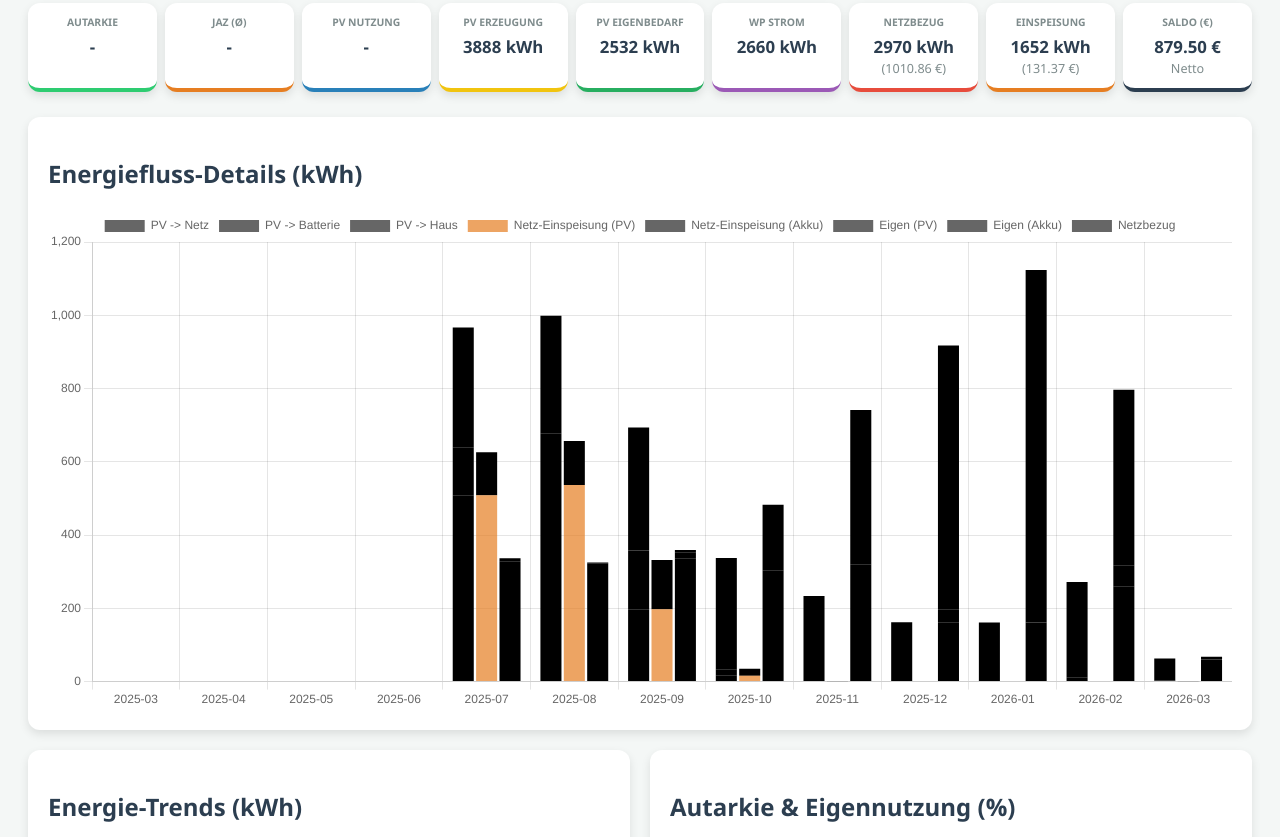
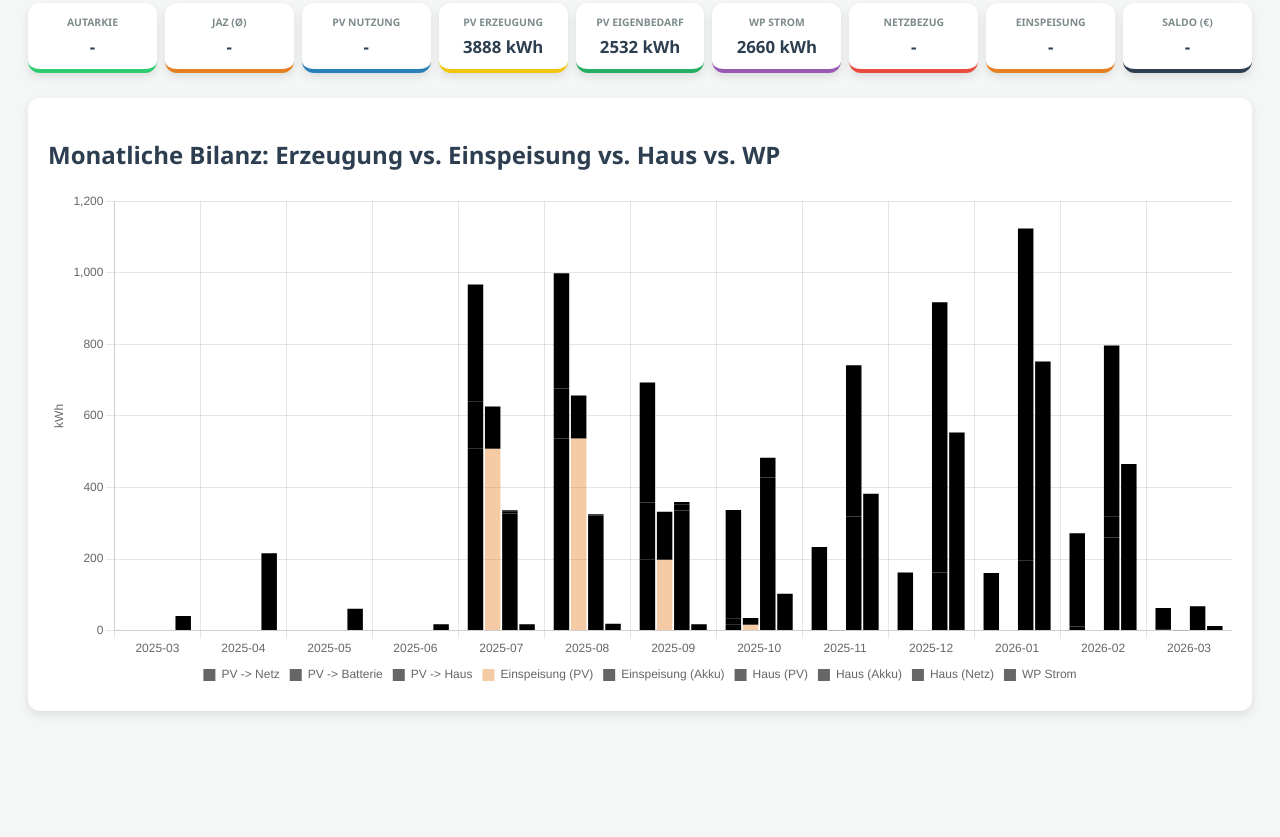
Before and after one commit to skoerner76-klara/energyboard, a plain HTML site: page index1.html in a window 1280 px wide. Shown: the part 303-1140 px from the top of the page. After the commit the page ends 1062 px from the top, so only its background shows below. Drawn offline with nearby package versions, Linux system fonts and the light colour scheme.

Commit message:
Update index1.html

```diff
--- a/index1.html
+++ b/index1.html
@@ -2,7 +2,7 @@
 <html lang="de">
 <head>
     <meta charset="UTF-8">
-    <title>Energie-Monitor - Detailansicht</title>
+    <title>Energie-Monitor - Detailansicht mit WP</title>
     <script src="https://cdn.jsdelivr.net/npm/chart.js"></script>
     <script src="https://cdnjs.cloudflare.com/ajax/libs/PapaParse/5.3.0/papaparse.min.js"></script>
     <style>
@@ -27,14 +27,13 @@
         .sub-val { display: block; font-size: 0.75em; color: #7f8c8d; font-weight: normal; margin-top: 4px; }
         .chart-card { background: white; padding: 20px; border-radius: 12px; box-shadow: 0 4px 10px rgba(0,0,0,0.1); margin-bottom: 20px; }
         .main-chart-container { height: 500px; position: relative; }
-        .side-charts { display: grid; grid-template-columns: 1fr 1fr; gap: 20px; }
         .upload-area { background: #fff; padding: 20px; border-radius: 12px; text-align: center; margin-bottom: 20px; border: 3px dashed #3498db; }
     </style>
 </head>
 <body>
 
 <div class="container">
-    <h1 style="text-align:center">📊 Detaillierte Energie-Analyse</h1>
+    <h1 style="text-align:center">📊 Energiefluss & Wärmepumpe</h1>
 
     <div class="upload-area">
         <input type="file" id="fileInput" multiple accept=".csv">
@@ -63,12 +62,7 @@
         <div class="stat-card" style="border-color: #2c3e50"><h3>Saldo (€)</h3><p id="txtSaldo">-</p></div>
     </div>
 
-    <div class="chart-card"><h2>Energiefluss-Details (kWh)</h2><div class="main-chart-container"><canvas id="chartMain"></canvas></div></div>
-
-    <div class="side-charts">
-        <div class="chart-card"><h2>Energie-Trends (kWh)</h2><div style="height:300px"><canvas id="chartLines"></canvas></div></div>
-        <div class="chart-card"><h2>Autarkie & Eigennutzung (%)</h2><div style="height:300px"><canvas id="chartAutarky"></canvas></div></div>
-    </div>
+    <div class="chart-card"><h2>Monatliche Bilanz: Erzeugung vs. Einspeisung vs. Haus vs. WP</h2><div class="main-chart-container"><canvas id="chartMain"></canvas></div></div>
 </div>
 
 <script>
@@ -77,7 +71,6 @@
     let currentMode = 'All', selectedYear = '';
 
     window.onload = () => {
-        // LocalStorage für Einstellungen
         document.getElementById('inpPrice').value = localStorage.getItem('cfg_p') || (DEFAULT_PREIS * 100).toFixed(2);
         document.getElementById('inpBase').value = localStorage.getItem('cfg_b') || DEFAULT_GG.toFixed(2);
 
@@ -98,8 +91,8 @@
             if ((row[0]||"").toString().toLowerCase() === "monat") {
                 let key = row[1];
                 if (key.includes(".")) { const p = key.split("."); key = `${p[p.length-1]}-${p[p.length-2].padStart(2, '0')}`; }
-                const h = cleanNum(row[7]), m = cleanNum(row[12]), r = cleanNum(row[17]), v = cleanNum(row[21]), w = cleanNum(row[22]);
-                if (m+r > 0 || h > 0) monthly[key] = { elec: (m + r), heat: (h+m+r), tAussen: v, tVorlauf: w, hasHeat: h > 0.5 };
+                const h = cleanNum(row[7]), m = cleanNum(row[12]), r = cleanNum(row[17]);
+                if (m+r > 0 || h > 0) monthly[key] = { elec: (m + r), heat: (h+m+r), hasHeat: h > 0.5 };
             }
         });
         return monthly;
@@ -113,7 +106,6 @@
             if (time.length < 7) return;
             const key = time.substring(0, 7);
             if (!monthly[key]) monthly[key] = { p2g:0, p2b:0, p2s:0, b2g:0, b2s:0, g2s:0, g2b:0 };
-
             monthly[key].p2g += parseFloat(row.PvToGrid) || 0;
             monthly[key].p2b += parseFloat(row.PvToBattery) || 0;
             monthly[key].p2s += parseFloat(row.PvToSite) || 0;
@@ -142,19 +134,6 @@
         }
         createBtn('Gesamt', 'All');
         years.forEach(y => createBtn(y, 'Year', y));
-
-        const startSel = document.getElementById('selectStart'), endSel = document.getElementById('selectEnd');
-        startSel.innerHTML = endSel.innerHTML = '';
-        keys.forEach(k => { startSel.add(new Option(k, k)); endSel.add(new Option(k, k)); });
-        endSel.selectedIndex = keys.length - 1;
-
-        [startSel, endSel, document.getElementById('inpPrice'), document.getElementById('inpBase')].forEach(el => {
-            el.oninput = () => {
-                if(el.id === 'inpPrice') localStorage.setItem('cfg_p', el.value);
-                if(el.id === 'inpBase') localStorage.setItem('cfg_b', el.value);
-                render();
-            };
-        });
         render();
     }
 
@@ -172,7 +151,6 @@
 
         if (currentMode === 'Year') keys = keys.filter(k => k.startsWith(selectedYear));
 
-        if (keys.length === 0) return;
         const data = keys.map(m => {
             const wp = wpStore[m] || {elec:0, heat:0, hasHeat:false};
             const s = sunStore[m] || {p2g:0, p2b:0, p2s:0, b2g:0, b2s:0, g2s:0, g2b:0};
@@ -181,55 +159,40 @@
             const gridTotal = s.g2s + s.g2b;
             const feedTotal = s.p2g + s.b2g;
             const totalNeed = selfUsed + s.g2s;
-
             return { m, pvGen, selfUsed, gridTotal, feedTotal, totalNeed, ...wp, ...s,
                      autarky: totalNeed > 0 ? (selfUsed / totalNeed * 100) : 0,
                      usage: pvGen > 0 ? (selfUsed / pvGen * 100) : 0 };
         });
 
-        const tGrid = data.reduce((sum,d)=>sum+d.gridTotal,0);
-        const tFeed = data.reduce((sum,d)=>sum+d.feedTotal,0);
-        const gridCostTotal = tGrid * priceToUse + (keys.length * baseToUse);
-        const feedMoney = tFeed * VERGUETUNG_PV;
-
+        // Stats Update
         document.getElementById('txtPvTotal').innerText = data.reduce((sum,d)=>sum+d.pvGen,0).toFixed(0) + " kWh";
         document.getElementById('txtPvSelfTotal').innerText = data.reduce((sum,d)=>sum+d.selfUsed,0).toFixed(0) + " kWh";
-        document.getElementById('txtGridTotal').innerHTML = `${tGrid.toFixed(0)} kWh <span class="sub-val">(${gridCostTotal.toFixed(2)} €)</span>`;
-        document.getElementById('txtFeedTotal').innerHTML = `${tFeed.toFixed(0)} kWh <span class="sub-val">(${feedMoney.toFixed(2)} €)</span>`;
-        document.getElementById('txtSaldo').innerHTML = `${(gridCostTotal - feedMoney).toFixed(2)} € <span class="sub-val">Netto</span>`;
         document.getElementById('txtWpTotal').innerText = data.reduce((sum,d)=>sum+d.elec,0).toFixed(0)+" kWh";
 
         Object.values(charts).forEach(c => { if(c) c.destroy(); });
-        const opt = { responsive: true, maintainAspectRatio: false, scales: { x: { stacked: true }, y: { stacked: true } } };
 
         charts.main = new Chart(document.getElementById('chartMain'), {
             type: 'bar', data: { labels: keys, datasets: [
-                // STACK 0: PV ERZEUGUNG
+                // BALKEN 0: PV ERZEUGUNG
                 { label: 'PV -> Netz', data: data.map(d=>d.p2g), backgroundColor: 'var(--pv-grid)', stack: '0' },
                 { label: 'PV -> Batterie', data: data.map(d=>d.p2b), backgroundColor: 'var(--pv-batt)', stack: '0' },
                 { label: 'PV -> Haus', data: data.map(d=>d.p2s), backgroundColor: 'var(--pv-direct)', stack: '0' },
-                // STACK 1: EINSPEISUNG
-                { label: 'Netz-Einspeisung (PV)', data: data.map(d=>d.p2g), backgroundColor: 'rgba(230, 126, 34, 0.7)', stack: '1' },
-                { label: 'Netz-Einspeisung (Akku)', data: data.map(d=>d.b2g), backgroundColor: 'var(--batt-grid)', stack: '1' },
-                // STACK 2: EIGENNUTZUNG & NETZ
-                { label: 'Eigen (PV)', data: data.map(d=>d.p2s), backgroundColor: 'var(--pv-site)', stack: '2' },
-                { label: 'Eigen (Akku)', data: data.map(d=>d.b2s), backgroundColor: 'var(--batt-site)', stack: '2' },
-                { label: 'Netzbezug', data: data.map(d=>d.g2s), backgroundColor: 'var(--grid-site)', stack: '2' }
-            ]}, options: opt
-        });
-
-        charts.lines = new Chart(document.getElementById('chartLines'), {
-            type: 'line', data: { labels: keys, datasets: [
-                { label: 'PV Erzeugung', data: data.map(d=>d.pvGen), borderColor: '#f1c40f', fill: false },
-                { label: 'WP Strom', data: data.map(d=>d.elec), borderColor: '#9b59b6', fill: false }
-            ]}, options: { responsive: true, maintainAspectRatio: false }
-        });
-
-        charts.aut = new Chart(document.getElementById('chartAutarky'), {
-            type: 'line', data: { labels: keys, datasets: [
-                { label: 'Autarkie (%)', data: data.map(d=>d.autarky.toFixed(1)), borderColor: '#2ecc71' },
-                { label: 'PV Nutzung (%)', data: data.map(d=>d.usage.toFixed(1)), borderColor: '#2980b9' }
-            ]}, options: { responsive: true, maintainAspectRatio: false, scales: { y: { beginAtZero: true, max: 100 } } }
+                // BALKEN 1: EINSPEISUNG
+                { label: 'Einspeisung (PV)', data: data.map(d=>d.p2g), backgroundColor: 'rgba(230, 126, 34, 0.4)', stack: '1' },
+                { label: 'Einspeisung (Akku)', data: data.map(d=>d.b2g), backgroundColor: 'var(--batt-grid)', stack: '1' },
+                // BALKEN 2: HAUSVERBRAUCH
+                { label: 'Haus (PV)', data: data.map(d=>d.p2s), backgroundColor: 'var(--pv-site)', stack: '2' },
+                { label: 'Haus (Akku)', data: data.map(d=>d.b2s), backgroundColor: 'var(--batt-site)', stack: '2' },
+                { label: 'Haus (Netz)', data: data.map(d=>d.g2s), backgroundColor: 'var(--grid-site)', stack: '2' },
+                // BALKEN 3: WÄRMEPUMPE
+                { label: 'WP Strom', data: data.map(d=>d.elec), backgroundColor: 'var(--wp)', stack: '3' }
+            ]},
+            options: {
+                responsive: true,
+                maintainAspectRatio: false,
+                scales: { x: { stacked: true }, y: { stacked: true, title: { display: true, text: 'kWh' } } },
+                plugins: { legend: { position: 'bottom', labels: { boxWidth: 12 } } }
+            }
         });
     }
 
```
